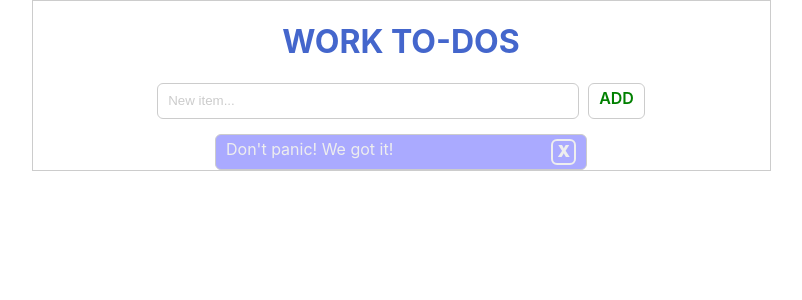
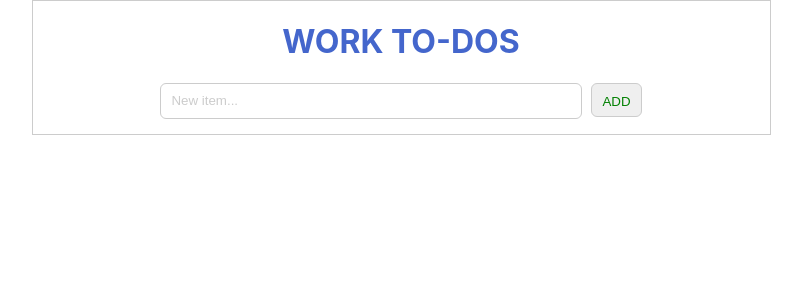
Before and after one commit to pavelchlebek/todo, a React (Create React App) app: page / in a window 1280 px wide. Shown: the top 300 px of the page, without its empty margins (239-1041 px from the left). Built offline with nearby package versions, Linux system fonts and the light colour scheme.

Commit message:
Adding and deleting tasks

```diff
--- a/src/App.js
+++ b/src/App.js
@@ -7,11 +7,39 @@ import Task from "./components/Task/Task";
 
 function App() {
   const [currentInput, setCurrentInput] = useState("");
+  const [tasks, setTasks] = useState([]);
+  const handleInput = (text) => {
+    setCurrentInput(text);
+  };
+  const addTask = (event) => {
+    event.preventDefault();
+    const newTasks = [...tasks, currentInput];
+    setTasks(newTasks);
+    setCurrentInput("");
+  };
+  const deleteTask = (index) => {
+    console.log("task: ", index);
+    const newTasks = [...tasks];
+    newTasks.splice(index, 1);
+    setTasks(newTasks);
+  };
+  // console.log("currentInput: ", currentInput);
+  console.log("tasks: ", tasks);
   return (
     <div className={classes.Body}>
       <h1 className={classes.Heading}>WORK TO-DOS</h1>
-      <TaskInput active />
-      <Task text="Don't panic! We got it!" />
+      <TaskInput
+        value={currentInput}
+        onChange={(event) => handleInput(event.target.value)}
+        onAdd={addTask}
+        onSubmit={addTask}
+      />
+      <div className={classes.List}>
+        {tasks.length > 0 &&
+          tasks.map((task, index) => {
+            return <Task key={index} text={task} onDelete={() => deleteTask(index)} />;
+          })}
+      </div>
     </div>
   );
 }
--- a/src/components/Task/Task.js
+++ b/src/components/Task/Task.js
@@ -6,7 +6,7 @@ const Task = (props) => {
   return (
     <div className={classes.Wrapper}>
       <span className={classes.Text}>{props.text}</span>
-      <span className={classes.Delete} onClick={props.onClickDelete}>
+      <span className={classes.Delete} onClick={props.onDelete}>
         X
       </span>
     </div>
--- a/src/components/Task/Task.module.css
+++ b/src/components/Task/Task.module.css
@@ -1,18 +1,20 @@
 .Wrapper {
   display: flex;
-  border: 1px solid #ccc;
+  border: 1px solid #77aaff;
   border-radius: 6px;
+  margin-bottom: 10px;
   height: 26px;
   padding: 4px 10px;
   width: 350px;
   justify-content: space-between;
-  background-color: #aaaaff;
-  color: #eee;
+  background-color: #aaccff;
+  color: #fff;
 }
 
 .Delete {
-  font-weight: 900;
-  border: 2px solid #eee;
+  font-weight: 800;
+  border: 1px solid #eee;
   border-radius: 6px;
   padding: 0 4px;
+  cursor: pointer;
 }
--- a/src/components/TaskInput/TaskInput.js
+++ b/src/components/TaskInput/TaskInput.js
@@ -9,10 +9,17 @@ const TaskInput = (props) => {
   }
   return (
     <div className={classes.Wrapper}>
-      <input className={classes.Input} placeholder="New item..." />
-      <span className={buttonClasses} onClick={props.onClick}>
-        Add
-      </span>
+      <form className={classes.Form} onSubmit={props.onSubmit}>
+        <input
+          value={props.value}
+          className={classes.Input}
+          placeholder="New item..."
+          onChange={props.onChange}
+        />
+        <button className={buttonClasses} onClick={props.onAdd}>
+          Add
+        </button>
+      </form>
     </div>
   );
 };
--- a/src/components/TaskInput/TaskInput.module.css
+++ b/src/components/TaskInput/TaskInput.module.css
@@ -18,16 +18,20 @@
 ::placeholder {
   color: #ccc;
 }
+.Form {
+  display: flex;
+}
 
 .Button {
-  height: 26px;
-  padding: 4px 10px;
+  height: 34px;
+  padding: 10px 10px;
   border: 1px solid #ccc;
   margin-left: 9px;
   border-radius: 6px;
   text-transform: uppercase;
   color: green;
   font-weight: 400;
+  cursor: pointer;
 }
 
 .Active {
```
